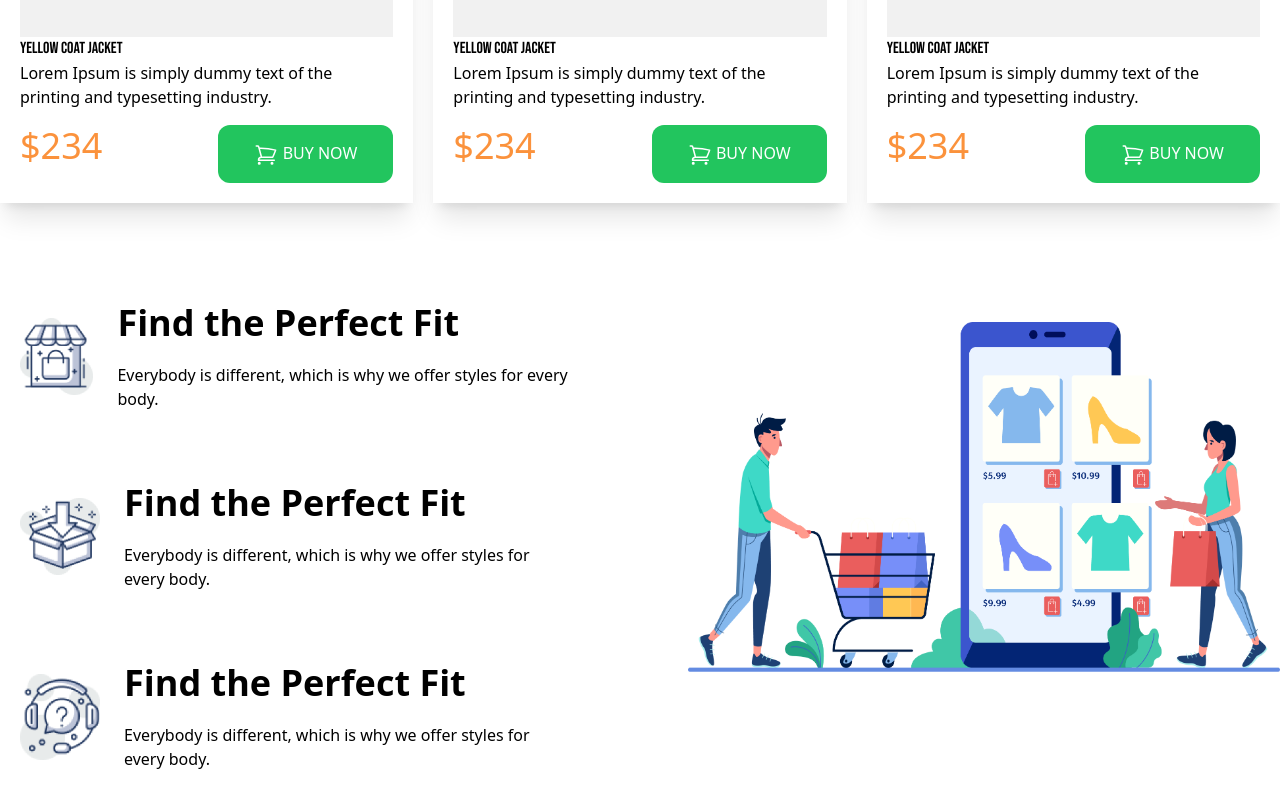
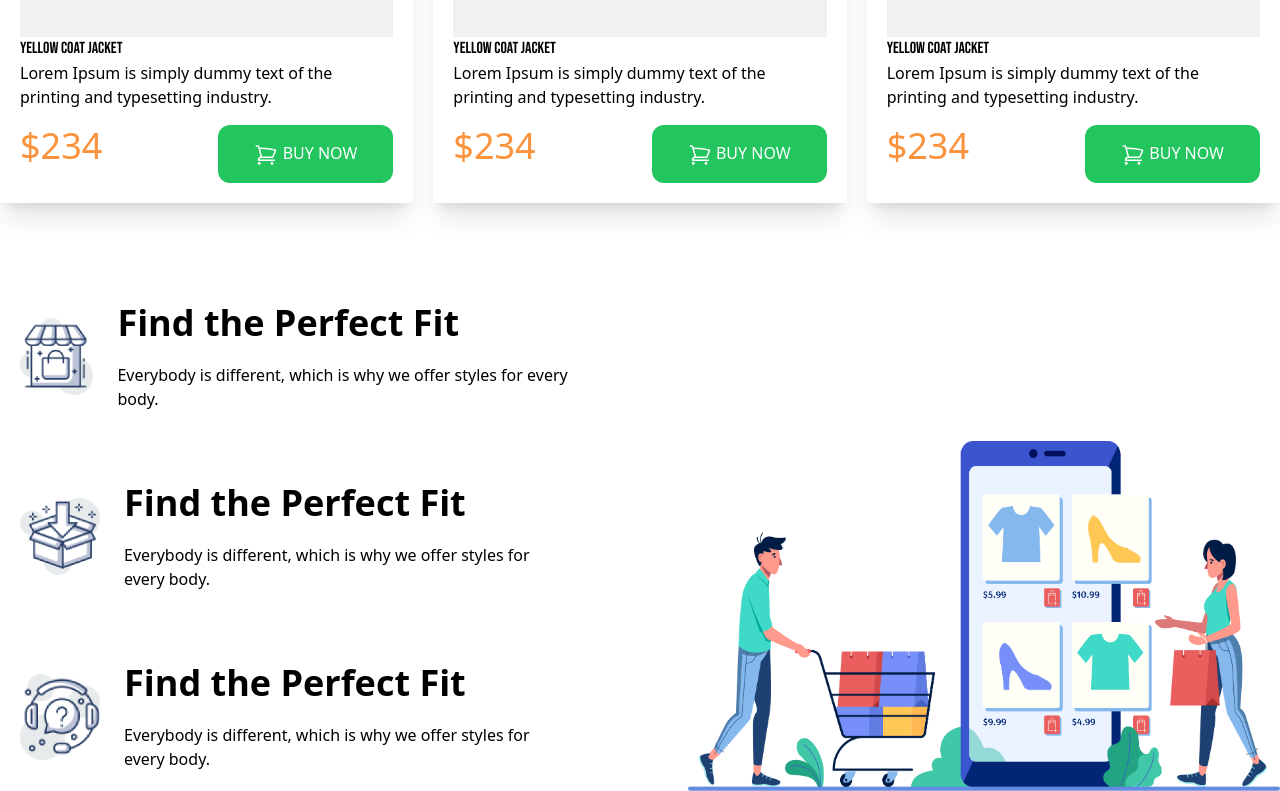
Before and after one commit to Samisahariar/penguin-website, a plain HTML site: page index.html in a window 1280 px wide. Shown: the part 1762-2553 px from the top of the page. Drawn offline with nearby package versions, Linux system fonts and the light colour scheme.

```diff
--- a/index.html
+++ b/index.html
@@ -149,7 +149,7 @@
                 </div>
             </div>
         </div>
-        <div class="grid grid-cols-2 items-center gap-24">
+        <div class="grid grid-cols-2 items-end gap-24">
             <div class="flex gap-8 flex-col pt-20">
                 <div class="flex items-center bg-white gap-6 p-5">
                     <div class="">
```
